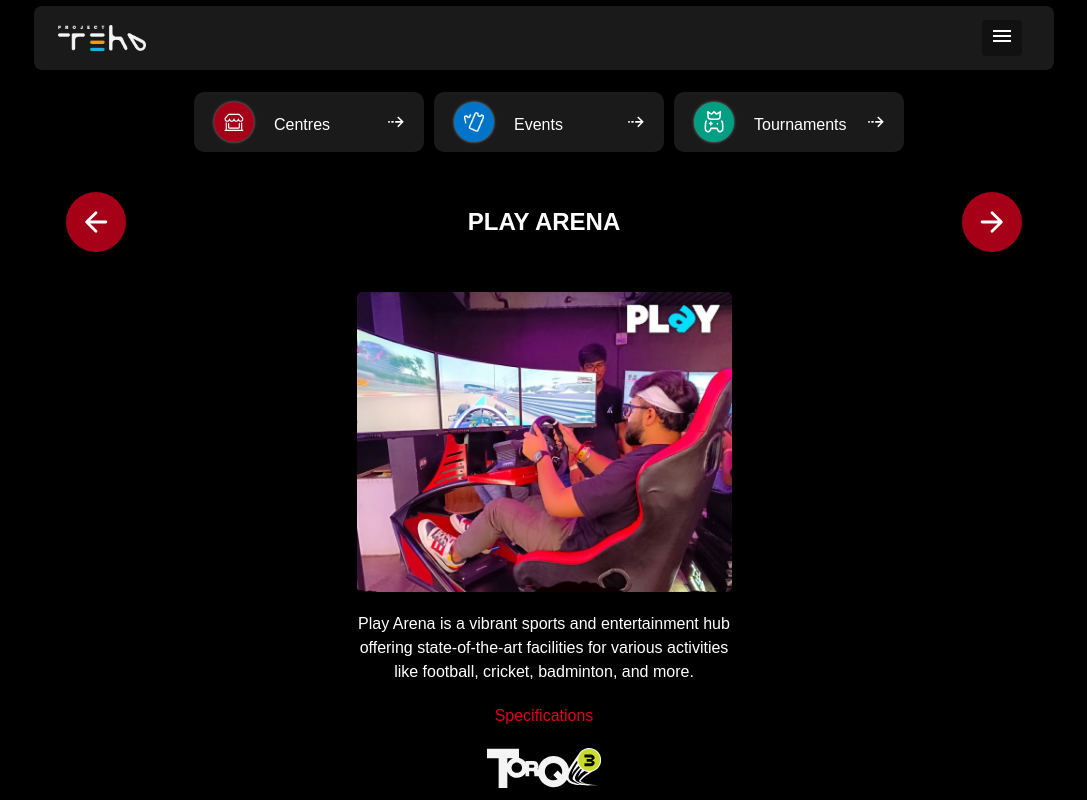
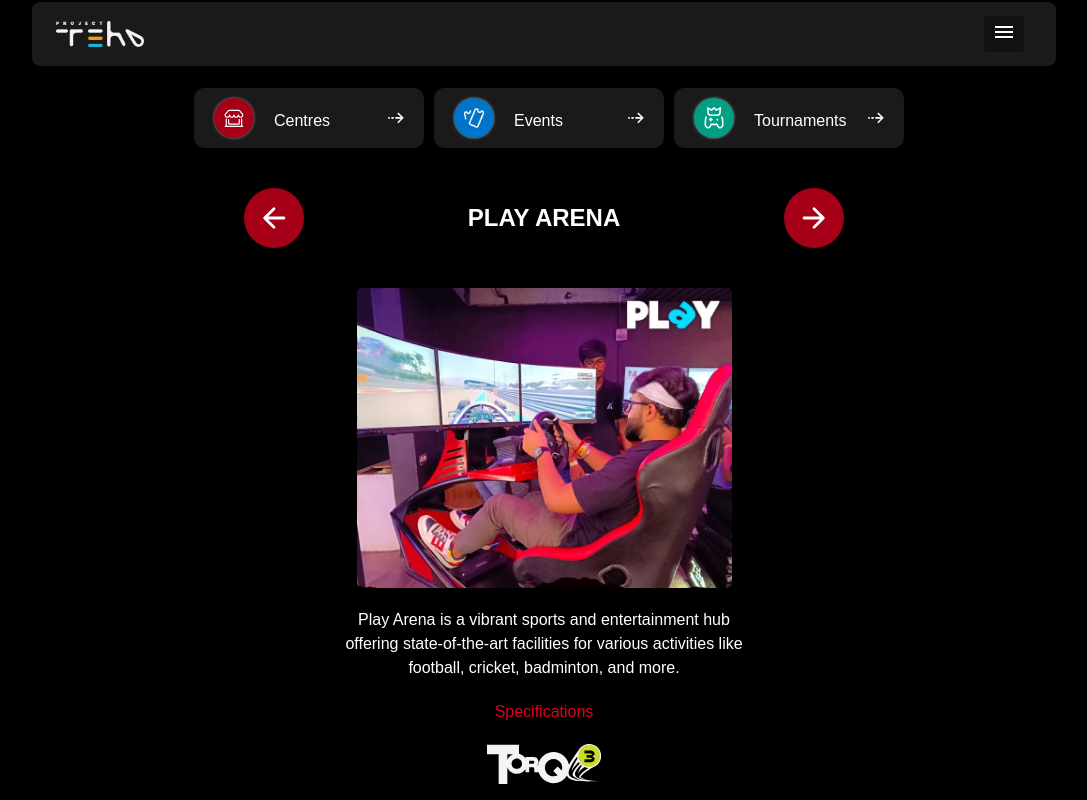
Before and after one commit to Abhishek37-dulat/teho, a React (Create React App) app: page /centres in a window 1280 px wide. Shown: the top 800 px of the page, without its empty margins (96-1183 px from the left). Built offline with nearby package versions, Linux system fonts and the light colour scheme; a web font is replaced by a local one.

Commit message:
all design

```diff
--- a/src/components/CentresBox.jsx
+++ b/src/components/CentresBox.jsx
@@ -39,6 +39,14 @@
   justifyContent: "center",
   alignItems: "center",
   flexDirection: "column",
+  cursor: "pointer",
+  transition: "all 0.3s ease",
+  "&:hover": {
+    transform: "scale(1.05)",
+  },
+  "&:active": {
+    transform: "scale(1)",
+  },
   [theme.breakpoints.up("s8")]: {
     width: "190px",
     justifyContent: "space-between",
@@ -48,6 +56,7 @@
     padding: "10px 20px 10px 20px",
     borderRadius: "10px",
     marginLeft: "10px",
+
     "&>div": {
       display: "flex",
       justifyContent: "center",
@@ -65,6 +74,7 @@
   borderRadius: "100%",
   transition: "background-color 0.3s ease-in-out",
   boxShadow: "0px 0px 3px rgba(255,255,255,0.5)",
+
   [theme.breakpoints.up("s8")]: {
     width: "40px",
     height: "40px",
@@ -93,6 +103,16 @@
     marginLeft: "10%",
     marginRight: "10%",
   },
+  [theme.breakpoints.up("lmd")]: {
+    width: "70%",
+    marginLeft: "15%",
+    marginRight: "15%",
+  },
+  [theme.breakpoints.up("lg")]: {
+    width: "50%",
+    marginLeft: "25%",
+    marginRight: "25%",
+  },
   "&>div:nth-of-type(1)": {
     display: "flex",
     justifyContent: "center",
@@ -102,6 +122,14 @@
     color: "#fff",
     width: "60px",
     height: "60px",
+    cursor: "pointer",
+    transition: "all 0.3s ease",
+    "&:hover": {
+      transform: "scale(1.05)",
+    },
+    "&:active": {
+      transform: "scale(1)",
+    },
     "&>svg": {
       fontSize: "34px",
     },
@@ -125,6 +153,14 @@
     color: "#fff",
     width: "60px",
     height: "60px",
+    cursor: "pointer",
+    transition: "all 0.3s ease",
+    "&:hover": {
+      transform: "scale(1.05)",
+    },
+    "&:active": {
+      transform: "scale(1)",
+    },
     "&>svg": {
       fontSize: "34px",
     },
@@ -317,13 +353,12 @@
       )}
       {isDesktop && (
         <MainBox>
-          <IconBoxes>
+          <IconBoxes onClick={() => navigate("/centres")}>
             <Box>
               <IconBox1
                 style={{
                   backgroundColor: "#A60019",
                 }}
-                onClick={() => navigate("/centres")}
               >
                 {/* <HomeRoundedIcon sx={{ color: "white" }} /> */}
                 <img src={home} alt="images" />
@@ -332,13 +367,12 @@
             </Box>
             <img src={tor} alt="images" />
           </IconBoxes>
-          <IconBoxes>
+          <IconBoxes onClick={() => navigate("/events")}>
             <Box>
               <IconBox1
                 style={{
                   backgroundColor: "#0074c8",
                 }}
-                onClick={() => navigate("/events")}
               >
                 {/* <BookOnlineIcon sx={{ color: "white" }} /> */}
                 <img src={ti} alt="images" />
@@ -347,13 +381,12 @@
             </Box>
             <img src={tor} alt="images" />
           </IconBoxes>
-          <IconBoxes>
+          <IconBoxes onClick={() => navigate("/tournaments")}>
             <Box>
               <IconBox1
                 style={{
                   backgroundColor: "#009f83",
                 }}
-                onClick={() => navigate("/tournaments")}
               >
                 <img src={tou} alt="images" />
                 {/* <SportsEsportsIcon sx={{ color: "white" }} /> */}
--- a/src/components/EventsBox.jsx
+++ b/src/components/EventsBox.jsx
@@ -40,6 +40,14 @@
   justifyContent: "center",
   alignItems: "center",
   flexDirection: "column",
+  cursor: "pointer",
+  transition: "all 0.3s ease",
+  "&:hover": {
+    transform: "scale(1.05)",
+  },
+  "&:active": {
+    transform: "scale(1)",
+  },
   [theme.breakpoints.up("s8")]: {
     width: "190px",
     justifyContent: "space-between",
@@ -94,6 +102,16 @@
     marginLeft: "10%",
     marginRight: "10%",
   },
+  [theme.breakpoints.up("lmd")]: {
+    width: "70%",
+    marginLeft: "15%",
+    marginRight: "15%",
+  },
+  [theme.breakpoints.up("lg")]: {
+    width: "50%",
+    marginLeft: "25%",
+    marginRight: "25%",
+  },
   "&>div:nth-of-type(1)": {
     display: "flex",
     justifyContent: "center",
@@ -103,6 +121,14 @@
     color: "#fff",
     width: "60px",
     height: "60px",
+    cursor: "pointer",
+    transition: "all 0.3s ease",
+    "&:hover": {
+      transform: "scale(1.05)",
+    },
+    "&:active": {
+      transform: "scale(1)",
+    },
     "&>svg": {
       fontSize: "34px",
     },
@@ -126,6 +152,14 @@
     color: "#fff",
     width: "60px",
     height: "60px",
+    cursor: "pointer",
+    transition: "all 0.3s ease",
+    "&:hover": {
+      transform: "scale(1.05)",
+    },
+    "&:active": {
+      transform: "scale(1)",
+    },
     "&>svg": {
       fontSize: "34px",
     },
@@ -236,6 +270,14 @@
     // background: "linear-gradient(to top, #0074c8, #0074c8)",
     width: "100%",
     padding: "10px 10px",
+    cursor: "pointer",
+    transition: "all 0.3s ease",
+    "&:hover": {
+      transform: "scale(1.05)",
+    },
+    "&:active": {
+      transform: "scale(1)",
+    },
     [theme.breakpoints.up("sm")]: {
       width: "70%",
       padding: "10px 100px",
@@ -346,13 +388,12 @@
 
       {isDesktop && (
         <MainBox>
-          <IconBoxes>
+          <IconBoxes onClick={() => navigate("/centres")}>
             <Box>
               <IconBox1
                 style={{
                   backgroundColor: "#A60019",
                 }}
-                onClick={() => navigate("/centres")}
               >
                 {/* <HomeRoundedIcon sx={{ color: "white" }} /> */}
                 <img src={home} alt="images" />
@@ -361,13 +402,12 @@
             </Box>
             <img src={tor} alt="images" />
           </IconBoxes>
-          <IconBoxes>
+          <IconBoxes onClick={() => navigate("/events")}>
             <Box>
               <IconBox1
                 style={{
                   backgroundColor: "#0074c8",
                 }}
-                onClick={() => navigate("/events")}
               >
                 {/* <BookOnlineIcon sx={{ color: "white" }} /> */}
                 <img src={ti} alt="images" />
@@ -376,13 +416,12 @@
             </Box>
             <img src={tor} alt="images" />
           </IconBoxes>
-          <IconBoxes>
+          <IconBoxes onClick={() => navigate("/tournaments")}>
             <Box>
               <IconBox1
                 style={{
                   backgroundColor: "#009f83",
                 }}
-                onClick={() => navigate("/tournaments")}
               >
                 <img src={tou} alt="images" />
                 {/* <SportsEsportsIcon sx={{ color: "white" }} /> */}
--- a/src/components/FooterBox.jsx
+++ b/src/components/FooterBox.jsx
@@ -28,6 +28,20 @@
     alignItems: "flex-start",
     padding: "0px 50px",
     width: "calc(100% - 100px)",
+  },
+  [theme.breakpoints.up("lmd")]: {
+    flexDirection: "row",
+    justifyContent: "flex-start",
+    alignItems: "flex-start",
+    padding: "0px 10%",
+    width: "80%",
+  },
+  [theme.breakpoints.up("lg")]: {
+    flexDirection: "row",
+    justifyContent: "flex-start",
+    alignItems: "flex-start",
+    padding: "0px 25%",
+    width: "50%",
   },
 }));
 
--- a/src/components/TopBar.jsx
+++ b/src/components/TopBar.jsx
@@ -13,7 +13,7 @@
   margin: 2,
   overflow: "hidden",
   zIndex: 10,
-  width: "100%",
+  width: "98%",
   [theme.breakpoints.up("s8")]: {
     width: "80%",
     marginLeft: "10%",
--- a/src/components/TournamentsBox.jsx
+++ b/src/components/TournamentsBox.jsx
@@ -42,6 +42,14 @@
   justifyContent: "center",
   alignItems: "center",
   flexDirection: "column",
+  cursor: "pointer",
+  transition: "all 0.3s ease",
+  "&:hover": {
+    transform: "scale(1.05)",
+  },
+  "&:active": {
+    transform: "scale(1)",
+  },
   [theme.breakpoints.up("s8")]: {
     width: "190px",
     justifyContent: "space-between",
@@ -91,10 +99,21 @@
   marginTop: "40px",
   marginLeft: "-10px",
   marginRight: "-10px",
+
   [theme.breakpoints.up("s8")]: {
     width: "80%",
     marginLeft: "10%",
     marginRight: "10%",
+  },
+  [theme.breakpoints.up("lmd")]: {
+    width: "70%",
+    marginLeft: "15%",
+    marginRight: "15%",
+  },
+  [theme.breakpoints.up("lg")]: {
+    width: "50%",
+    marginLeft: "25%",
+    marginRight: "25%",
   },
   "&>div:nth-of-type(1)": {
     display: "flex",
@@ -105,6 +124,14 @@
     color: "#fff",
     width: "60px",
     height: "60px",
+    cursor: "pointer",
+    transition: "all 0.3s ease",
+    "&:hover": {
+      transform: "scale(1.05)",
+    },
+    "&:active": {
+      transform: "scale(1)",
+    },
     "&>svg": {
       fontSize: "34px",
     },
@@ -128,6 +155,14 @@
     color: "#fff",
     width: "60px",
     height: "60px",
+    cursor: "pointer",
+    transition: "all 0.3s ease",
+    "&:hover": {
+      transform: "scale(1.05)",
+    },
+    "&:active": {
+      transform: "scale(1)",
+    },
     "&>svg": {
       fontSize: "34px",
     },
@@ -237,6 +272,14 @@
     // background: "linear-gradient(to top, #0074c8, #0074c8)",
     width: "100%",
     padding: "10px 10px",
+    cursor: "pointer",
+    transition: "all 0.3s ease",
+    "&:hover": {
+      transform: "scale(1.05)",
+    },
+    "&:active": {
+      transform: "scale(1)",
+    },
     [theme.breakpoints.up("sm")]: {
       width: "70%",
       padding: "10px 100px",
@@ -355,13 +398,12 @@
 
       {isDesktop && (
         <MainBox>
-          <IconBoxes>
+          <IconBoxes onClick={() => navigate("/centres")}>
             <Box>
               <IconBox1
                 style={{
                   backgroundColor: "#A60019",
                 }}
-                onClick={() => navigate("/centres")}
               >
                 {/* <HomeRoundedIcon sx={{ color: "white" }} /> */}
                 <img src={home} alt="images" />
@@ -370,13 +412,12 @@
             </Box>
             <img src={tor} alt="images" />
           </IconBoxes>
-          <IconBoxes>
+          <IconBoxes onClick={() => navigate("/events")}>
             <Box>
               <IconBox1
                 style={{
                   backgroundColor: "#0074c8",
                 }}
-                onClick={() => navigate("/events")}
               >
                 {/* <BookOnlineIcon sx={{ color: "white" }} /> */}
                 <img src={ti} alt="images" />
@@ -385,13 +426,12 @@
             </Box>
             <img src={tor} alt="images" />
           </IconBoxes>
-          <IconBoxes>
+          <IconBoxes onClick={() => navigate("/tournaments")}>
             <Box>
               <IconBox1
                 style={{
                   backgroundColor: "#009f83",
                 }}
-                onClick={() => navigate("/tournaments")}
               >
                 <img src={tou} alt="images" />
                 {/* <SportsEsportsIcon sx={{ color: "white" }} /> */}
--- a/src/pages/Centres.jsx
+++ b/src/pages/Centres.jsx
@@ -7,13 +7,13 @@
 import CentresBox from "../components/CentresBox";
 
 const MainBox = styled(Box)(({ theme }) => ({
-  border: "1px solid black",
+  // border: "1px solid black",
   // overflow: "scroll",
 }));
 
 const Box1 = styled(Box)(({ theme }) => ({
   position: "relative",
-  border: "1px solid black",
+  // border: "1px solid black",
   // minHeight: "180vh",
   //   overflow: "hidden",
   backgroundColor: "transparent",
@@ -36,11 +36,11 @@
   },
 }));
 const Box2 = styled(Box)(({ theme }) => ({
-  border: "1px solid black",
+  // border: "1px solid black",
   position: "relative",
 
   zIndex: "10",
-  overflow: "scroll",
+  // overflow: "scroll",
   [theme.breakpoints.up("s4")]: {
     marginTop: "-200vh",
   },
```
